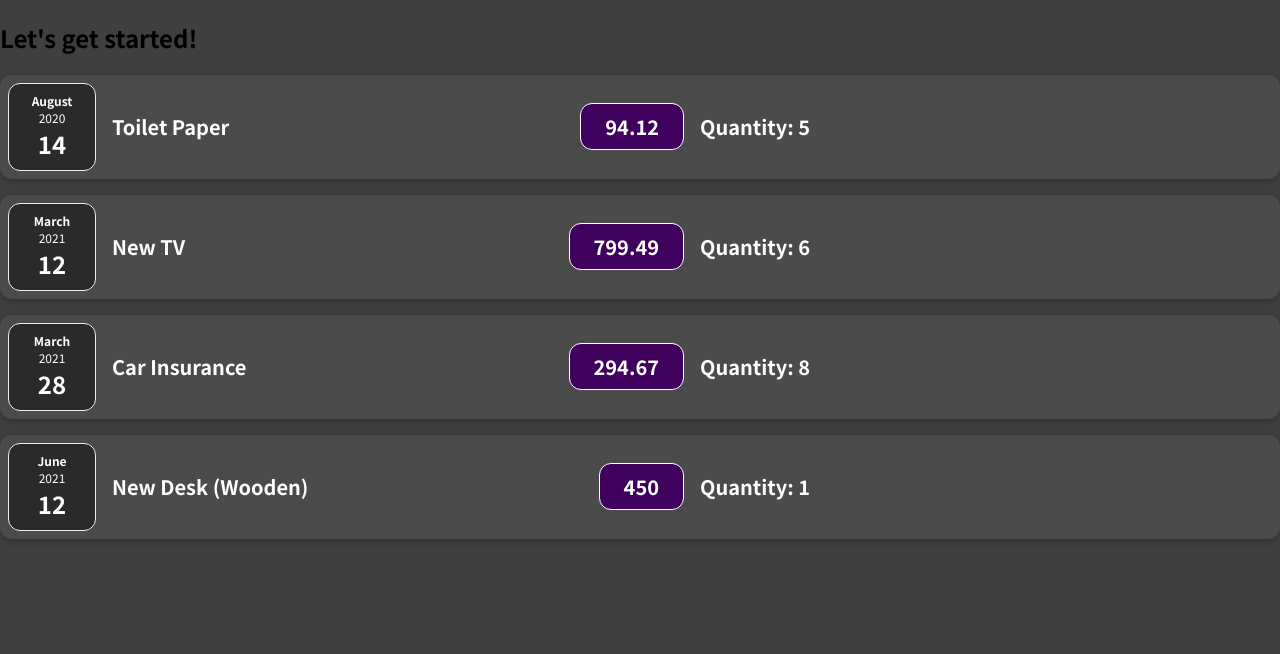
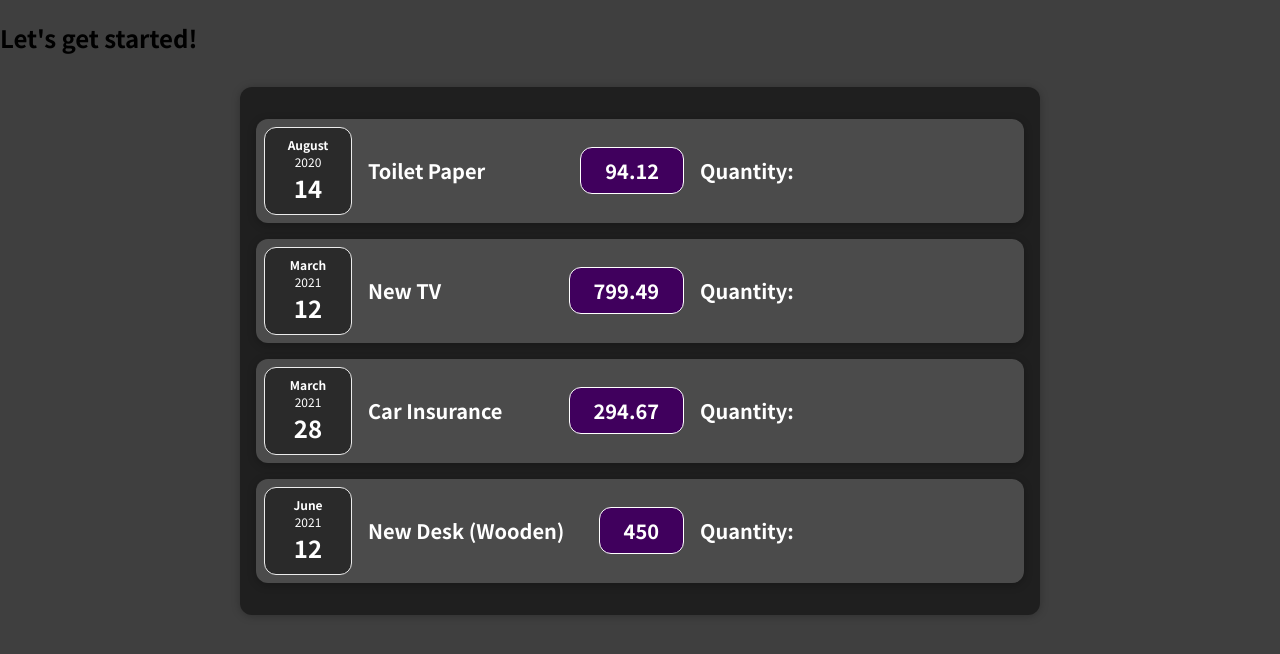
Before and after one commit to LCzoboriek/Udemy-React, a JavaScript app in the folder 01-starting-setup/01-starting-setup/: page / in a window 1280 px wide. Shown: the top 654 px of the page. Built offline with nearby package versions, Linux system fonts and the light colour scheme.

Commit message:
Extracted the expenses list to its own component

```diff
--- a/01-starting-setup/01-starting-setup/src/App.js
+++ b/01-starting-setup/01-starting-setup/src/App.js
@@ -1,4 +1,4 @@
-import ExpenseItem from "./components/ExpenseItem";
+import Expenses from "./components/Expenses";
 
 function App() {
   const expenses = [
@@ -35,30 +35,8 @@ function App() {
   return (
     <div>
       <h2>Let's get started!</h2>
-      <ExpenseItem
-        title={expenses[0].title}
-        amount={expenses[0].amount}
-        date={expenses[0].date}
-        quantity={expenses[0].quantity}
-      ></ExpenseItem>
-      <ExpenseItem
-        title={expenses[1].title}
-        amount={expenses[1].amount}
-        date={expenses[1].date}
-        quantity={expenses[1].quantity}
-      ></ExpenseItem>
-      <ExpenseItem
-        title={expenses[2].title}
-        amount={expenses[2].amount}
-        date={expenses[2].date}
-        quantity={expenses[2].quantity} // This process is adding attributes from the above array, and assigning them to received attribute values
-      ></ExpenseItem>
-      <ExpenseItem
-        title={expenses[3].title}
-        amount={expenses[3].amount}
-        date={expenses[3].date}
-        quantity={expenses[3].quantity} // This process is adding attributes from the above array, and assigning them to received attribute values
-      ></ExpenseItem>
+      <Expenses items={expenses} />
+      {/* Extract the following components into its own component */}
     </div> // Html inside a javascript function, this works because of the feature called jsx, it was introduced by the react team
     //This only works due to the transformation stuff behind the scenes
   );
--- a/01-starting-setup/01-starting-setup/src/components/ExpenseDate.js
+++ b/01-starting-setup/01-starting-setup/src/components/ExpenseDate.js
@@ -16,3 +16,6 @@ function ExpenseDate(props) {
 }
 
 export default ExpenseDate;
+
+// Its best practice to keep your components small and focused, rather then big, try adding a feature at first, then extracting
+// that into its own file, to see if it still works. This can be helped through rigorous planning
--- /dev/null
+++ b/01-starting-setup/01-starting-setup/src/components/Expenses.css
@@ -0,0 +1,9 @@
+.expenses {
+  padding: 1rem;
+  background-color: rgb(31, 31, 31);
+  margin: 2rem auto;
+  width: 50rem;
+  max-width: 95%;
+  border-radius: 12px;
+  box-shadow: 0 1px 8px rgba(0, 0, 0, 0.25);
+}
--- /dev/null
+++ b/01-starting-setup/01-starting-setup/src/components/Expenses.js
@@ -0,0 +1,36 @@
+import ExpenseItem from "./ExpenseItem";
+import "./Expenses.css";
+function Expenses(prop) {
+  return (
+    <div className="expenses">
+      <ExpenseItem
+        title={prop.items[0].title}
+        amount={prop.items[0].amount}
+        date={prop.items[0].date}
+      ></ExpenseItem>
+      <ExpenseItem
+        title={prop.items[1].title}
+        amount={prop.items[1].amount}
+        date={prop.items[1].date}
+      ></ExpenseItem>
+      <ExpenseItem
+        title={prop.items[2].title}
+        amount={prop.items[2].amount}
+        date={prop.items[2].date}
+      ></ExpenseItem>
+      <ExpenseItem
+        title={prop.items[3].title}
+        amount={prop.items[3].amount}
+        date={prop.items[3].date}
+      ></ExpenseItem>
+    </div>
+  );
+}
+
+export default Expenses;
+
+// // <div className="expense-date">
+//       <div className="expense-date__month">{month}</div>
+//       <div className="expense-date__year">{year}</div>
+//       <div className="expense-date__day">{day}</div>
+//     </div>
```
Also changed, not shown: 1 other file (tests, documents, lock files or other folders).
